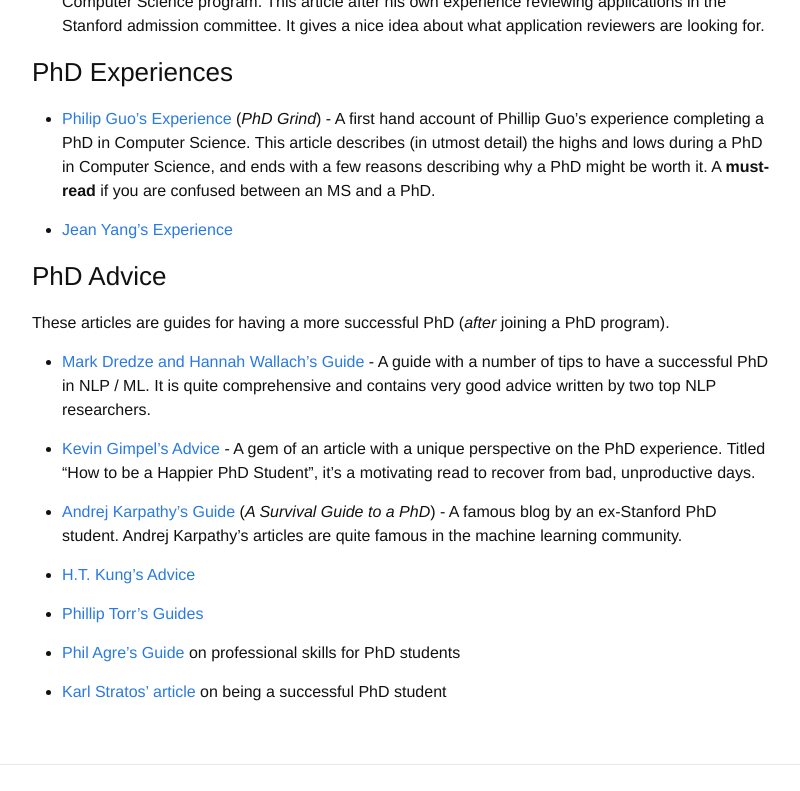
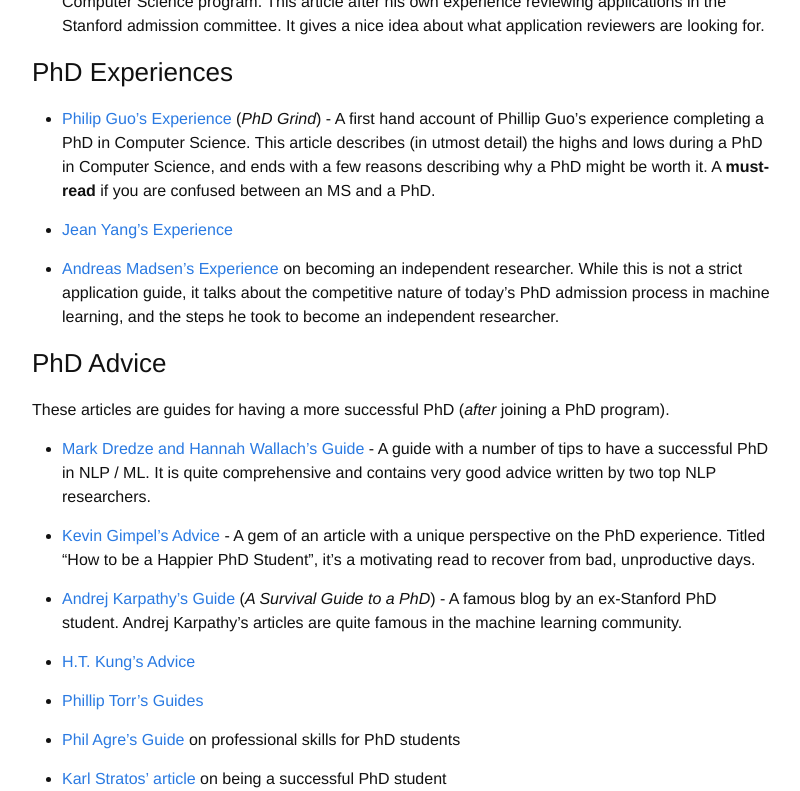
Before and after one commit to martiansideofthemoon/martiansideofthemoon.github.io, a Jekyll site: the page built from _posts/2018-05-30-grad-resources.markdown, in a window 1280 px wide and 900 px high, scrolled down 1917 px, cut to the strip 0-791 px from the top of the window. Shown: the whole strip, without its empty margins (238-1038 px from the left). Built offline with Jekyll 4.4.1, drawn with Linux system fonts in a browser that asks for light colours; comment, search, counter and statistics services are not loaded.

Commit message:
Update 2018-05-30-grad-resources.markdown

```diff
--- a/_posts/2018-05-30-grad-resources.markdown
+++ b/_posts/2018-05-30-grad-resources.markdown
@@ -54,6 +54,8 @@ Most of this advice is **written by professors** and is focused towards PhD appl
 
 * [Jean Yang's Experience](http://jxyzabc.blogspot.com/2016/02/my-phd-abridged.html)
 
+* [Andreas Madsen's Experience](https://medium.com/@andreas_madsen/becoming-an-independent-researcher-and-getting-published-in-iclr-with-spotlight-c93ef0b39b8b) on becoming an independent researcher. While this is not a strict application guide, it talks about the competitive nature of today's PhD admission process in machine learning, and the steps he took to become an independent researcher.
+
 ### PhD Advice
 These articles are guides for having a more successful PhD (*after* joining a PhD program).
 
```
